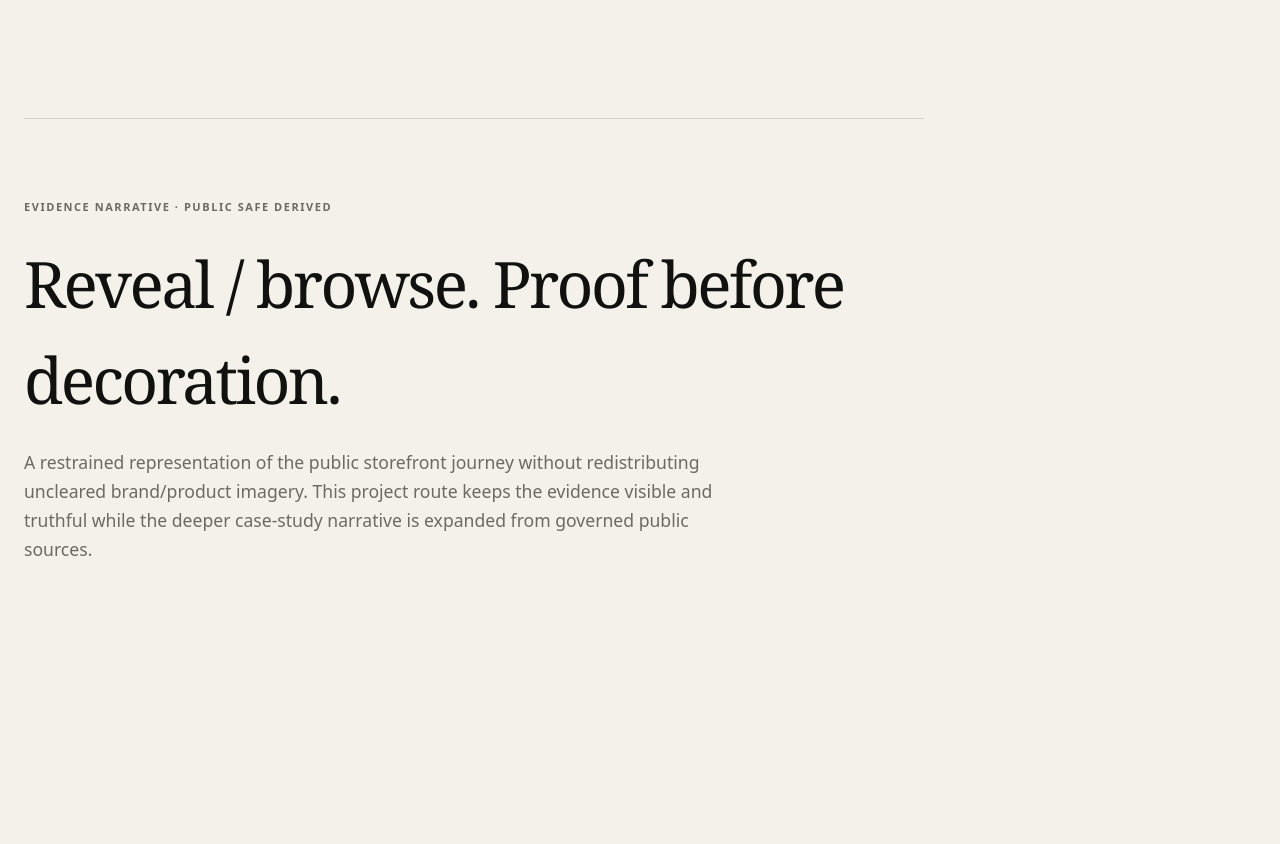
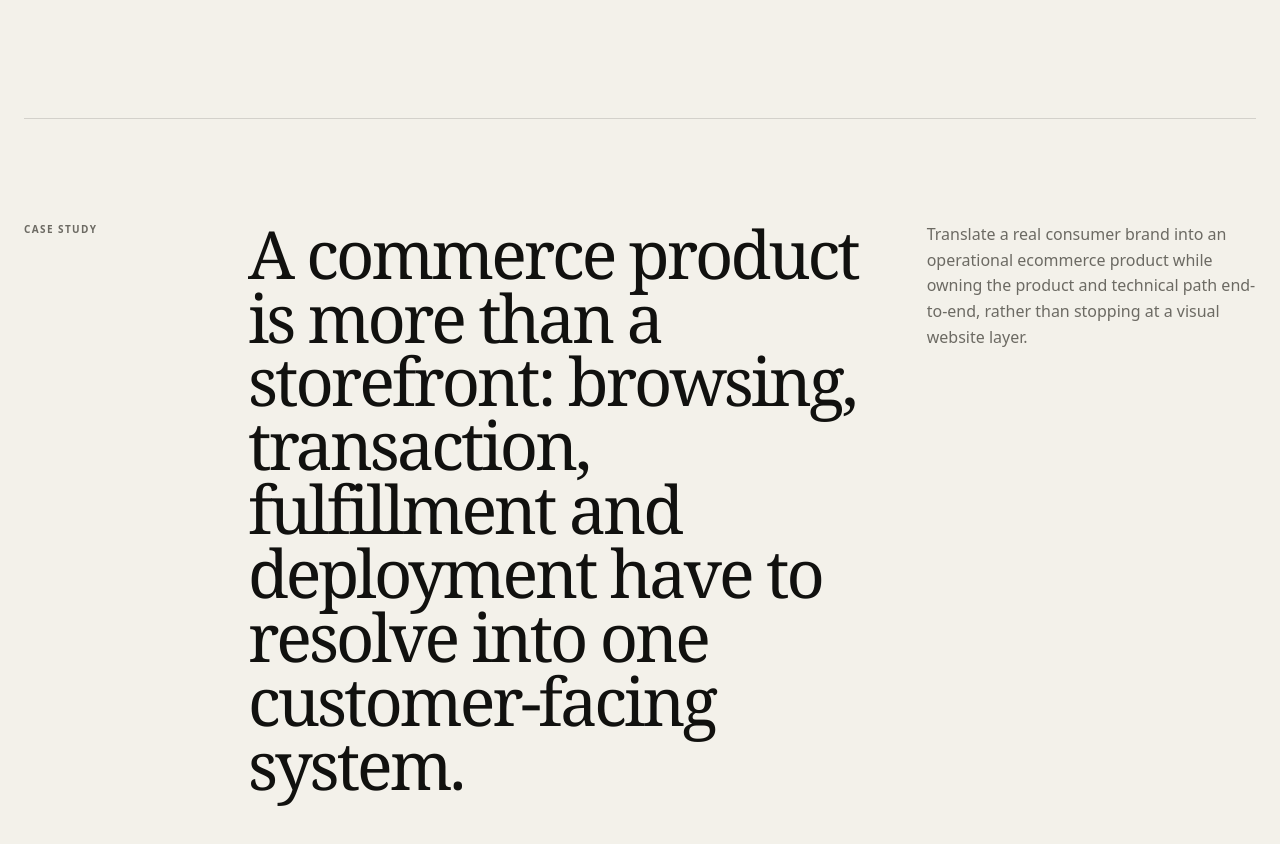
Before and after one commit to m7mdehab/m7mdehab-site, a Next.js app: page /work/ghareeb-oglu in a window 1280 px wide. Shown: the part 856-1700 px from the top of the page. Before the commit the page ends 1580 px from the top, so only its background shows below. Built offline with nearby package versions, Linux system fonts and the light colour scheme.

Commit message:
feat: deepen project routes into production case studies

```diff
--- a/app/work/[slug]/page.tsx
+++ b/app/work/[slug]/page.tsx
@@ -2,41 +2,56 @@ import type { Metadata } from "next";
 import Link from "next/link";
 import { notFound } from "next/navigation";
 import { ArrowLeft, ArrowUpRight } from "lucide-react";
+import { CaseStudyNarrative } from "@/components/case-study";
 import { ProjectVisual } from "@/components/project-visual";
+import { caseStudies } from "@/data/case-studies";
 import { projects } from "@/data/public";
 import { projectVisuals } from "@/data/project-visuals";
 
-export function generateStaticParams() { return projects.map((project) => ({ slug: project.slug })); }
+export function generateStaticParams() {
+  return projects.map((project) => ({ slug: project.slug }));
+}
 
 export async function generateMetadata({ params }: { params: Promise<{ slug: string }> }): Promise<Metadata> {
   const { slug } = await params;
   const project = projects.find((item) => item.slug === slug);
   if (!project) return {};
-  return { title: project.title, description: project.statement };
+
+  return {
+    title: `${project.title} — Case Study`,
+    description: project.statement,
+  };
 }
 
 export default async function ProjectPage({ params }: { params: Promise<{ slug: string }> }) {
   const { slug } = await params;
-  const project = projects.find((item) => item.slug === slug);
-  if (!project) notFound();
+  const projectIndex = projects.findIndex((item) => item.slug === slug);
+  if (projectIndex < 0) notFound();
+
+  const project = projects[projectIndex];
+  const nextProject = projects[(projectIndex + 1) % projects.length];
   const visual = projectVisuals[project.slug];
+  const study = caseStudies[project.slug];
   const evidenceHref = project.href ?? ("evidenceHref" in visual ? visual.evidenceHref : undefined);
 
   return (
     <main id="main-content" className="case-shell shell">
-      <Link className="back-link" href="/#work"><ArrowLeft size={17}/> Selected work</Link>
+      <Link className="back-link" href="/#work"><ArrowLeft size={17} aria-hidden="true" /> Selected work</Link>
       <div className="case-hero">
         <div>
-          <p className="eyebrow">{project.kicker}</p><h1>{project.title}</h1><p className="case-lede">{project.statement}</p><p className="project-proof">{project.proof}</p>
-          {evidenceHref ? <a className="round-link" href={evidenceHref} target="_blank" rel="noreferrer">Open public evidence <ArrowUpRight size={18}/></a> : null}
+          <p className="eyebrow">{project.kicker}</p>
+          <h1>{project.title}</h1>
+          <p className="case-lede">{project.statement}</p>
+          <p className="project-proof">{project.proof}</p>
+          {evidenceHref ? (
+            <a className="round-link" href={evidenceHref} target="_blank" rel="noreferrer">
+              Open public evidence <ArrowUpRight size={18} aria-hidden="true" />
+            </a>
+          ) : null}
         </div>
         <ProjectVisual slug={project.slug} context="case" />
       </div>
-      <section className="case-note">
-        <p className="eyebrow">Evidence narrative · {visual.provenance.replaceAll("_", " ")}</p>
-        <h2>{visual.verb}. Proof before decoration.</h2>
-        <p>{visual.caption} This project route keeps the evidence visible and truthful while the deeper case-study narrative is expanded from governed public sources.</p>
-      </section>
+      <CaseStudyNarrative study={study} nextProject={nextProject} />
     </main>
   );
 }
```
